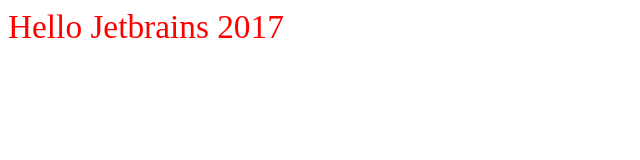
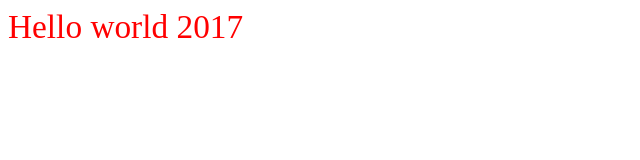
Before and after one commit to ossan-pg/intellij_idea_handson, a plain HTML site: page index.html in a window 1280 px wide. Shown: the whole page, without its empty margins (0-640 px from the left). Drawn offline with Linux system fonts and the light colour scheme.

Commit message:
hello world

```diff
--- a/index.html
+++ b/index.html
@@ -13,7 +13,7 @@
 </head>
 <body>
 <div class="classname">
-    Hello Jetbrains
+    Hello world
     <script>document.write(max(2000, 2017))</script>
 </div>
 
```
